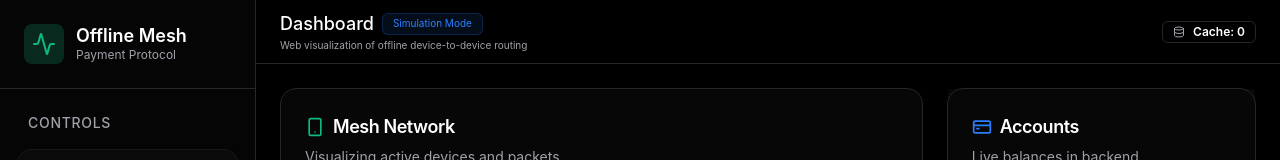
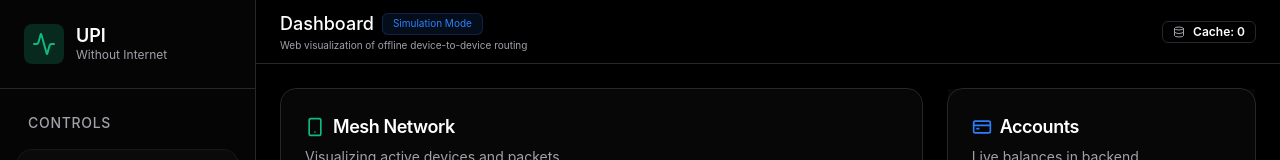
Before and after one commit to Jitenkoundinye2004/UPI-Without-Internet, a React (Vite) app in the folder frontend/: page / in a window 1280 px wide. Shown: the top 160 px of the page. Built offline with nearby package versions, Linux system fonts and the light colour scheme; no server answers.

Commit message:
UI: Change project branding to UPI Without Internet

```diff
--- a/frontend/index.html
+++ b/frontend/index.html
@@ -4,7 +4,7 @@
     <meta charset="UTF-8" />
     <link rel="icon" type="image/svg+xml" href="/favicon.svg" />
     <meta name="viewport" content="width=device-width, initial-scale=1.0" />
-    <title>Offline Mesh Payment Protocol</title>
+    <title>UPI Without Internet</title>
   </head>
   <body>
     <div id="root"></div>
--- a/frontend/src/App.tsx
+++ b/frontend/src/App.tsx
@@ -93,8 +93,8 @@ function App() {
             <Activity size={24} />
           </div>
           <div>
-            <h1 className="font-semibold text-lg leading-tight">Offline Mesh</h1>
-            <p className="text-xs text-muted-foreground">Payment Protocol</p>
+            <h1 className="font-semibold text-lg leading-tight">UPI</h1>
+            <p className="text-xs text-muted-foreground">Without Internet</p>
           </div>
         </div>
         <nav className="flex-1 p-4 space-y-2 overflow-y-auto">
```
Also changed, not shown: 1 other file (tests, documents, lock files or other folders).
